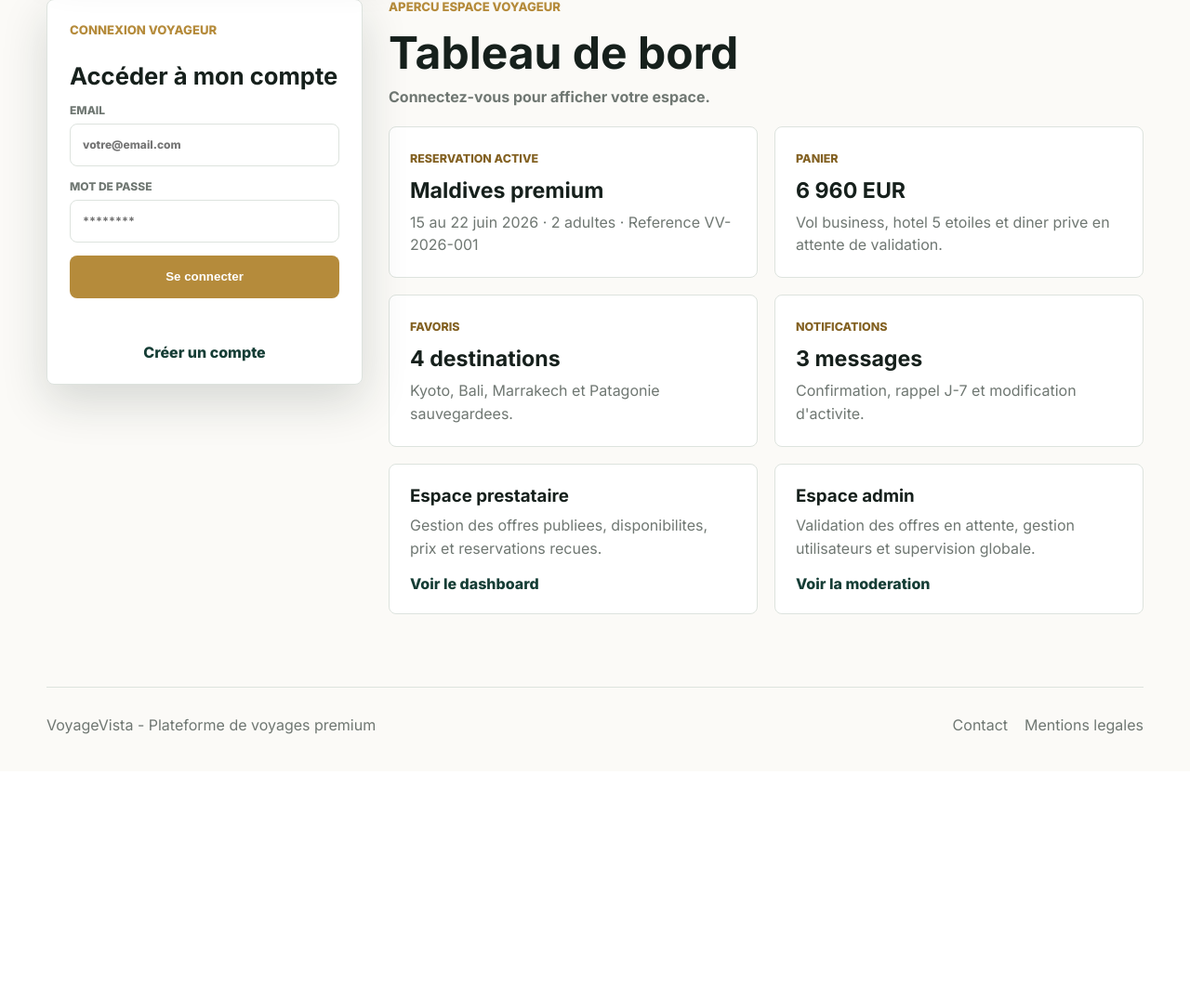
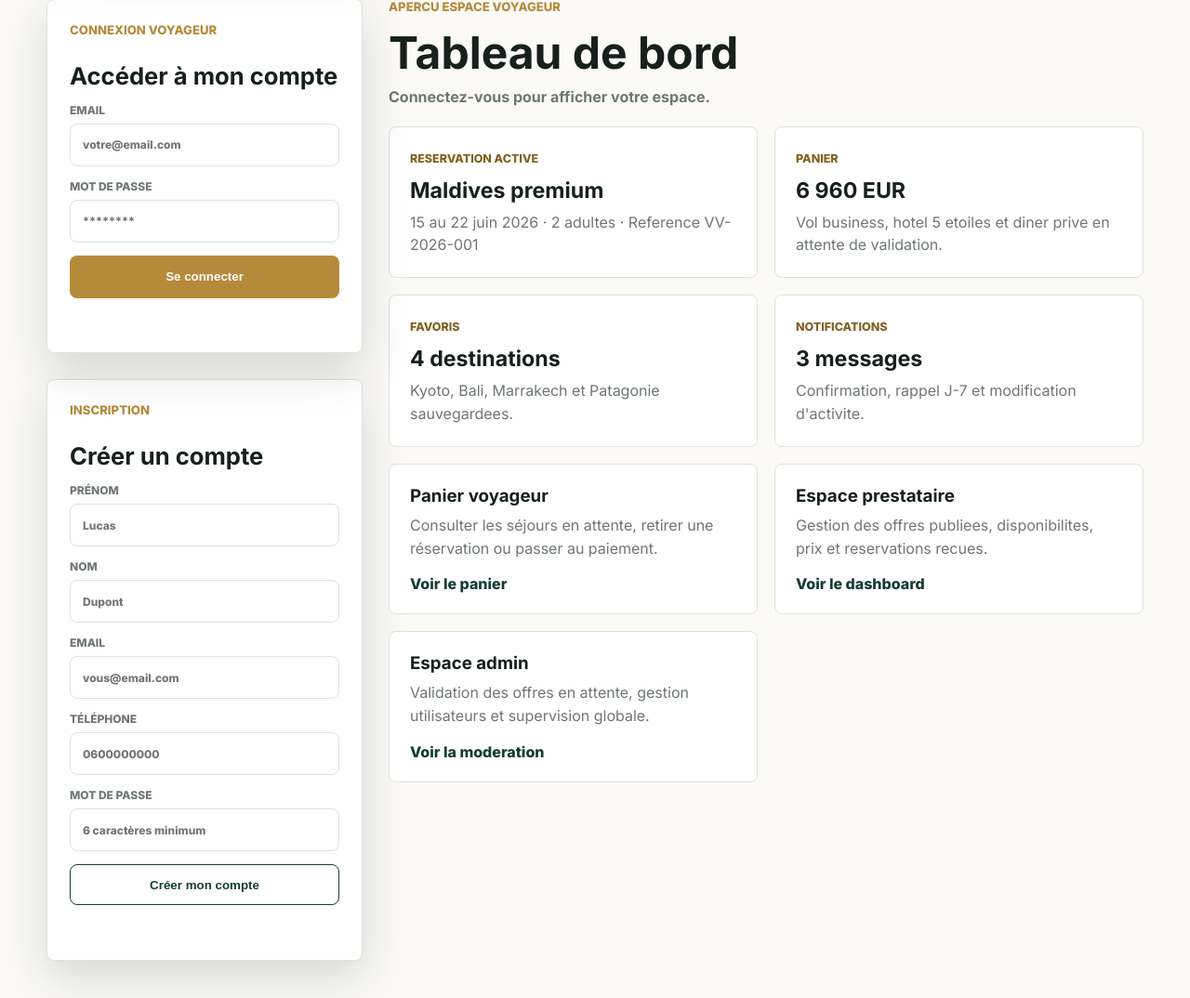
Before and after one commit to Myaelkadri/VoyageVista, a PHP site: page /pages/compte.html in a window 1280 px wide. Shown: the part 667-1741 px from the top of the page at 93% size. Before the commit the page ends 1457 px from the top, so only its background shows below. Run offline with PHP 8.4, Linux system fonts and the light colour scheme.

Commit message:
backend final

```diff
--- a/backend/api/pay-reservation.php
+++ b/backend/api/pay-reservation.php
@@ -83,6 +83,7 @@ try {
     sendJson([
         'success' => true,
         'message' => 'Paiement accepté. Réservation confirmée.',
+        'reservation_id' => $reservationId,
     ]);
 } catch (Throwable $error) {
     if (isset($pdo) && $pdo->inTransaction()) {
--- a/backend/auth/login.php
+++ b/backend/auth/login.php
@@ -29,7 +29,10 @@ try {
     $statement->execute(['email' => $email]);
     $user = $statement->fetch();
 
-    if (!$user || $user['mot_de_passe'] !== $password) {
+    $passwordMatches = $user
+        && (password_verify($password, $user['mot_de_passe']) || hash_equals($user['mot_de_passe'], $password));
+
+    if (!$passwordMatches) {
         sendError('Identifiants incorrects.', 401);
     }
 
--- a/css/style.css
+++ b/css/style.css
@@ -1161,6 +1161,15 @@ img {
   box-shadow: var(--shadow);
 }
 
+.register-panel {
+  position: static;
+}
+
+.account-layout .dashboard-preview {
+  grid-column: 2;
+  grid-row: 1 / span 2;
+}
+
 .login-panel h2 {
   margin: 0;
   font-size: 1.6rem;
--- a/js/script.js
+++ b/js/script.js
@@ -16,6 +16,9 @@ const formMessage = document.querySelector("[data-form-message]");
 const dashboardUser = document.querySelector("[data-dashboard-user]");
 const logoutButton = document.querySelector("[data-logout-button]");
 const dashboardGrid = document.querySelector(".dashboard-grid");
+const registerForm = document.querySelector("[data-register-form]");
+const registerRoleInput = document.querySelector("[data-register-role-input]");
+const registerMessage = document.querySelector("[data-register-message]");
 
 function setFormMessage(message, type = "info") {
   if (!formMessage) {
@@ -104,6 +107,10 @@ roleCards.forEach((card) => {
       roleInput.value = role;
     }
 
+    if (registerRoleInput) {
+      registerRoleInput.value = role;
+    }
+
     if (loginTitle) {
       loginTitle.textContent = `Connexion ${card.querySelector("span").textContent.toLowerCase()}`;
     }
@@ -149,6 +156,31 @@ if (logoutButton) {
     await fetch("../backend/auth/logout.php", { credentials: "include" });
     setFormMessage("Vous êtes déconnecté.", "success");
     updateLoggedUser(null);
+  });
+}
+
+if (registerForm) {
+  registerForm.addEventListener("submit", async (event) => {
+    event.preventDefault();
+    setTypedMessage(registerMessage, "Création du compte...");
+
+    try {
+      const response = await fetch(registerForm.action, {
+        method: "POST",
+        body: new FormData(registerForm),
+        credentials: "include",
+      });
+      const data = await response.json();
+
+      if (!response.ok || !data.success) {
+        throw new Error(data.message || "Inscription impossible.");
+      }
+
+      setTypedMessage(registerMessage, `${data.message} Vous pouvez vous connecter.`, "success");
+      registerForm.reset();
+    } catch (error) {
+      setTypedMessage(registerMessage, error.message, "error");
+    }
   });
 }
 
@@ -646,6 +678,7 @@ if (paymentForm) {
         throw new Error(data.message || "Paiement impossible.");
       }
       setTypedMessage(paymentMessage, data.message, "success");
+      window.location.href = `confirmation.html?id=${encodeURIComponent(data.reservation_id)}`;
     } catch (error) {
       setTypedMessage(paymentMessage, error.message, "error");
     }
@@ -712,6 +745,7 @@ if (providerForm) {
 const adminCounts = document.querySelector("[data-admin-counts]");
 const adminUsers = document.querySelector("[data-admin-users]");
 const adminMessage = document.querySelector("[data-admin-message]");
+const confirmationCard = document.querySelector("[data-confirmation-card]");
 
 function renderAdmin(data) {
   if (!adminCounts || !adminUsers) {
@@ -783,3 +817,35 @@ if (adminCounts) {
     }
   });
 }
+
+if (confirmationCard) {
+  const params = new URLSearchParams(window.location.search);
+  const reservationId = params.get("id");
+
+  fetch(`../backend/api/reservation.php?id=${encodeURIComponent(reservationId || "")}`, { credentials: "include" })
+    .then((response) => response.json())
+    .then((data) => {
+      if (!data.success) {
+        throw new Error(data.message || "Confirmation indisponible.");
+      }
+
+      const reservation = data.data;
+      confirmationCard.innerHTML = `
+        <span class="stay-tag">${escapeHTML(reservation.statut_reservation)}</span>
+        <h2>${escapeHTML(reservation.titre)}</h2>
+        <p>${escapeHTML(reservation.date_debut)} au ${escapeHTML(reservation.date_fin)}</p>
+        <div class="feature-details">
+          <span>Référence ${escapeHTML(reservation.reference_reservation)}</span>
+          <span>${formatPrice(reservation.montant_total)} EUR</span>
+        </div>
+        <a class="btn-primary" href="compte.html">Voir mon compte</a>
+      `;
+    })
+    .catch((error) => {
+      confirmationCard.innerHTML = `
+        <span class="stay-tag">Erreur</span>
+        <h2>${escapeHTML(error.message)}</h2>
+        <a class="btn-secondary" href="panier.html">Retour au panier</a>
+      `;
+    });
+}
--- a/pages/compte.html
+++ b/pages/compte.html
@@ -78,7 +78,34 @@
         </label>
         <button class="btn-primary" type="submit">Se connecter</button>
         <p class="form-message" data-form-message aria-live="polite"></p>
-        <a href="#">Créer un compte</a>
+      </form>
+
+      <form class="login-panel register-panel" action="../backend/auth/register.php" method="post" data-register-form>
+        <p class="eyebrow">Inscription</p>
+        <h2>Créer un compte</h2>
+        <input type="hidden" name="role" value="voyageur" data-register-role-input>
+        <label>
+          <span>Prénom</span>
+          <input type="text" name="prenom" placeholder="Lucas" required>
+        </label>
+        <label>
+          <span>Nom</span>
+          <input type="text" name="nom" placeholder="Dupont" required>
+        </label>
+        <label>
+          <span>Email</span>
+          <input type="email" name="email" placeholder="vous@email.com" required>
+        </label>
+        <label>
+          <span>Téléphone</span>
+          <input type="tel" name="telephone" placeholder="0600000000">
+        </label>
+        <label>
+          <span>Mot de passe</span>
+          <input type="password" name="password" placeholder="6 caractères minimum" required>
+        </label>
+        <button class="btn-secondary" type="submit">Créer mon compte</button>
+        <p class="form-message" data-register-message aria-live="polite"></p>
       </form>
 
       <section class="dashboard-preview" aria-labelledby="dashboard-title">
@@ -119,6 +146,11 @@
 
         <div class="management-grid">
           <article>
+            <h3>Panier voyageur</h3>
+            <p>Consulter les séjours en attente, retirer une réservation ou passer au paiement.</p>
+            <a href="panier.html">Voir le panier</a>
+          </article>
+          <article>
             <h3>Espace prestataire</h3>
             <p>Gestion des offres publiees, disponibilites, prix et reservations recues.</p>
             <a href="prestataire.html">Voir le dashboard</a>
```
Also changed, not shown: other parts of css/style.css (+32 -0 lines), backend/api/reservation.php (added, +44 -0 lines), backend/auth/register.php (+9 -1 lines), pages/confirmation.html (added, +46 -0 lines).
